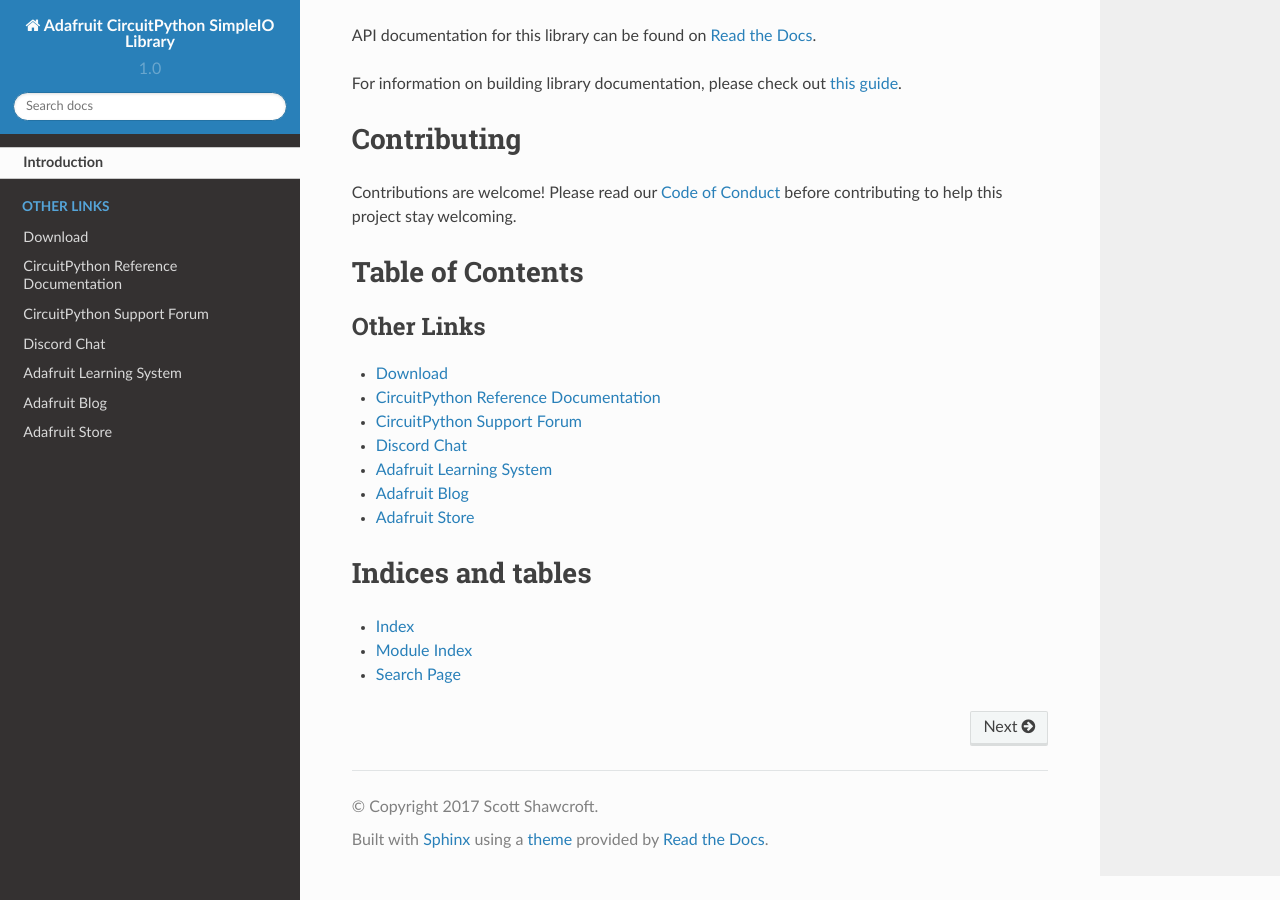
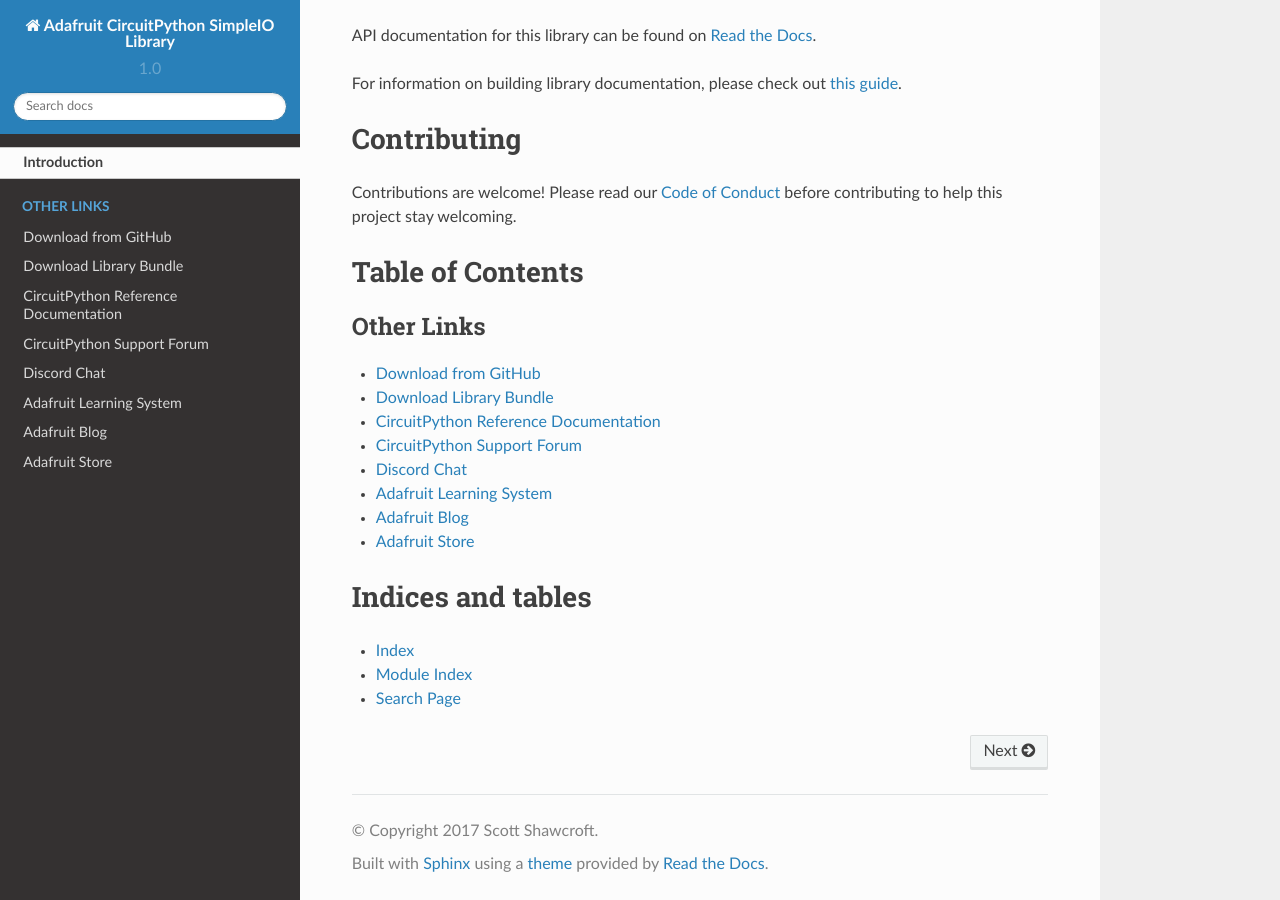
Before and after one commit to adafruit/Adafruit_CircuitPython_SimpleIO, a Sphinx documentation site: the page built from docs/index.rst, in a window 1280 px wide and 900 px high, scrolled down 1132 px. Built offline with Sphinx 7.4.7 and the Read the Docs theme 2.0.0, drawn with Linux system fonts in a browser that asks for light colours; pages that are not in the unit, such as notebooks, are missing from menus.

Commit message:
Added cp.org link to index.rst

```diff
--- a/docs/index.rst
+++ b/docs/index.rst
@@ -29,7 +29,8 @@
 .. toctree::
     :caption: Other Links
 
-    Download <https://github.com/adafruit/Adafruit_CircuitPython_SimpleIO/releases/latest>
+    Download from GitHub <https://github.com/adafruit/Adafruit_CircuitPython_SimpleIO/releases/latest>
+    Download Library Bundle <https://circuitpython.org/libraries>
     CircuitPython Reference Documentation <https://docs.circuitpython.org>
     CircuitPython Support Forum <https://forums.adafruit.com/viewforum.php?f=60>
     Discord Chat <https://adafru.it/discord>
```
